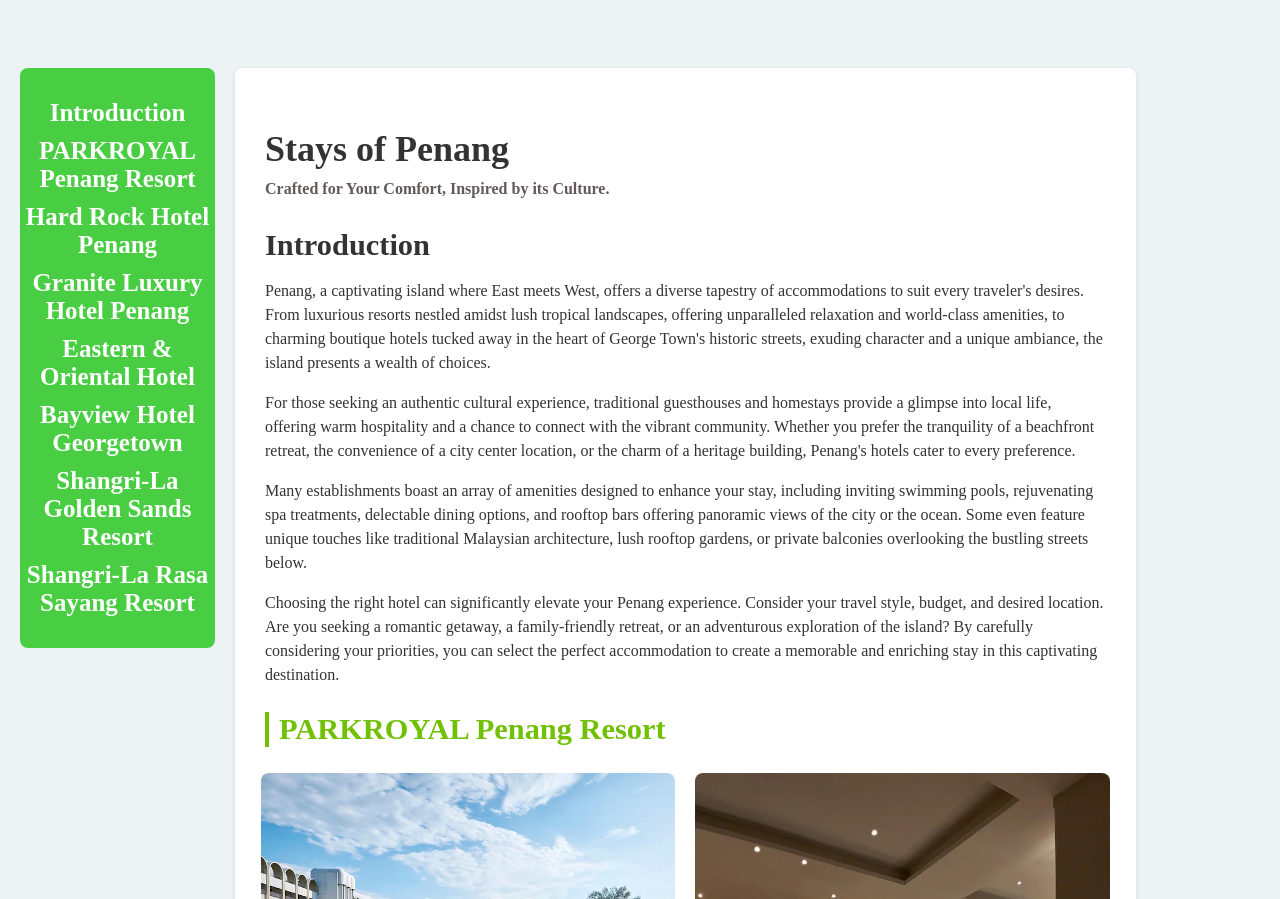
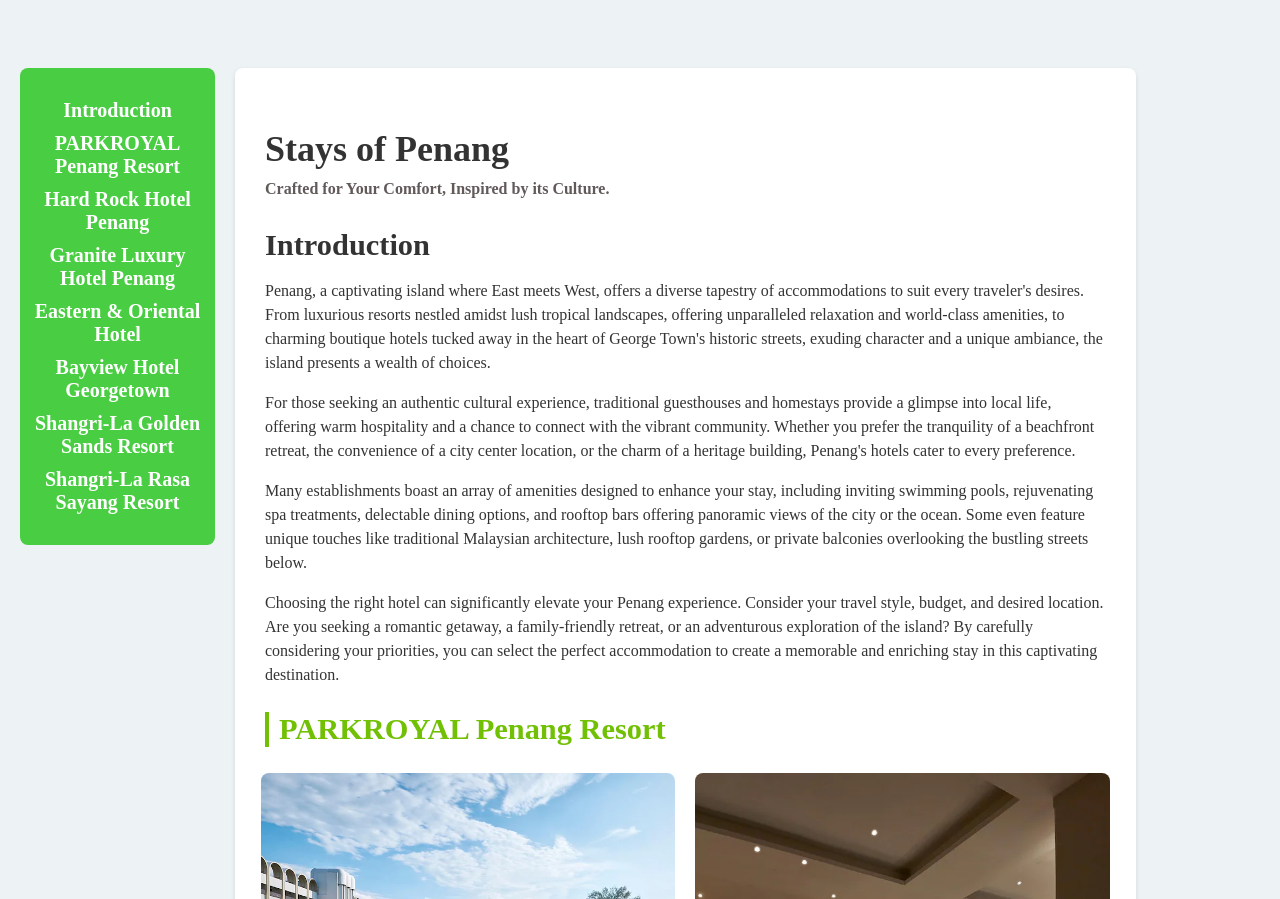
Before and after one commit to AeroRin/cat201-ass2, a React (Vite) app: page /hotels in a window 1280 px wide. Shown: the part 922-1821 px from the top of the page. Built offline with nearby package versions, Linux system fonts and the light colour scheme; a web font is replaced by a local one.

Commit message:
resizing hotels

```diff
--- a/src/Hotels.css
+++ b/src/Hotels.css
@@ -110,7 +110,7 @@
     text-decoration: none;
     font-weight: bold;
     font-family: "Ysabeau SC";
-    font-size: 25px;
+    font-size: 20px;
     transition: color 0.3s;
     box-sizing: border-box; /* Include padding in the width calculation */
 }
@@ -264,7 +264,7 @@
     .hotels-nav {
         display: none; /* Hide menu by default */
         position: fixed; /* Absolute position to avoid shifting */
-        top: 25px;
+        top: 23px;
         left: 28%;
         width: 50%;
         background-color: #49cd42;
@@ -277,7 +277,7 @@
     .hotels-nav a {
         color: white;
         text-decoration: none;
-        font-size: 28px;
+        font-size: 20px;
         transition: color 0.3s;
     }
 
```
